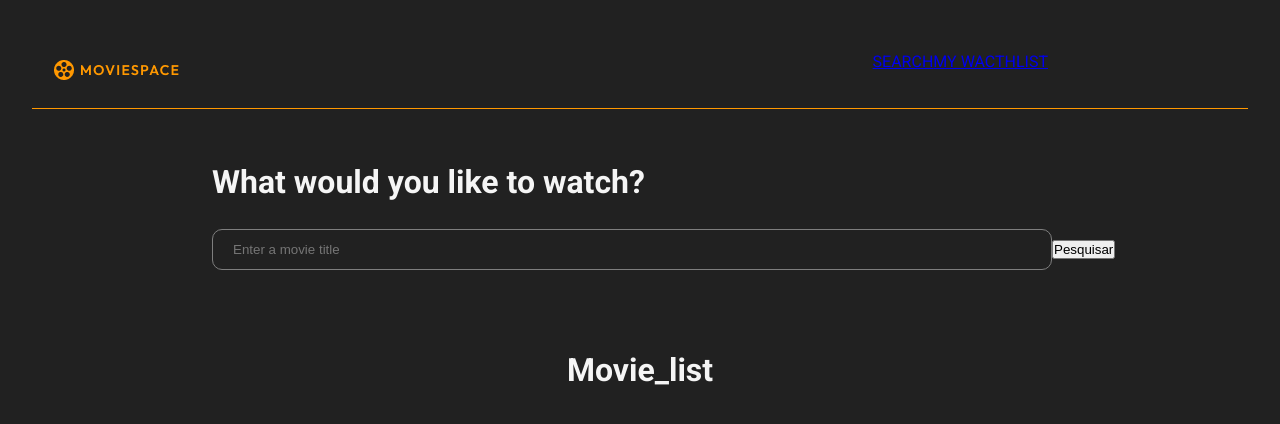
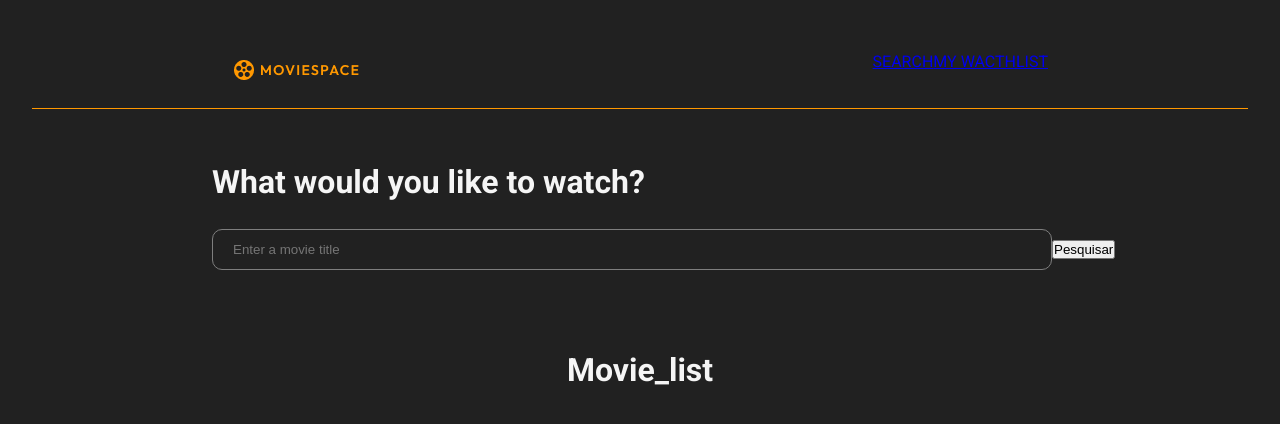
Before and after one commit to marcusdevel/Movie_list, a React (Vite) app: page / in a window 1280 px wide. Shown: the top 424 px of the page. Built offline with nearby package versions, Linux system fonts and the light colour scheme.

Commit message:
inserção de padding na classe navbar.

```diff
--- a/src/styles/Header2.css
+++ b/src/styles/Header2.css
@@ -12,3 +12,7 @@ a {
   padding: 20px;
   border-bottom: 1px solid var(--orange-color);
 }
+
+.navbar img {
+  padding-left: 180px;
+}
```
